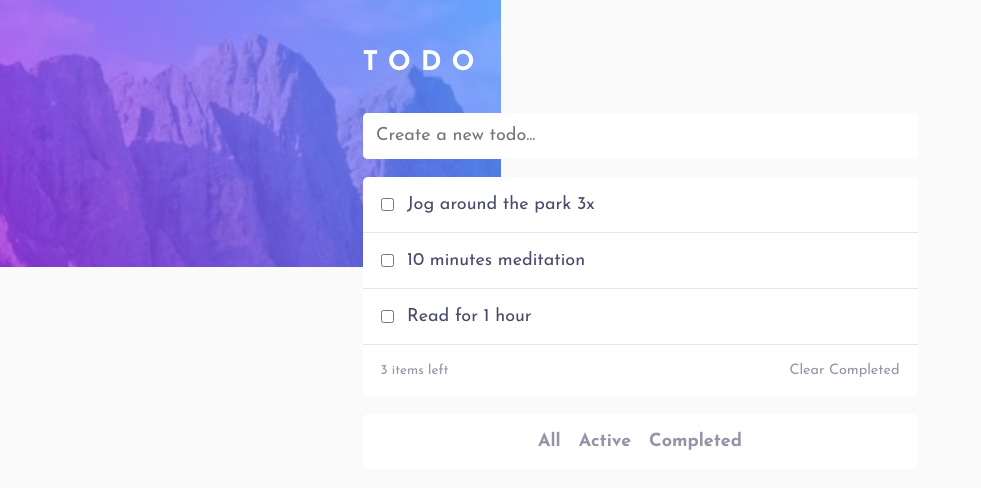
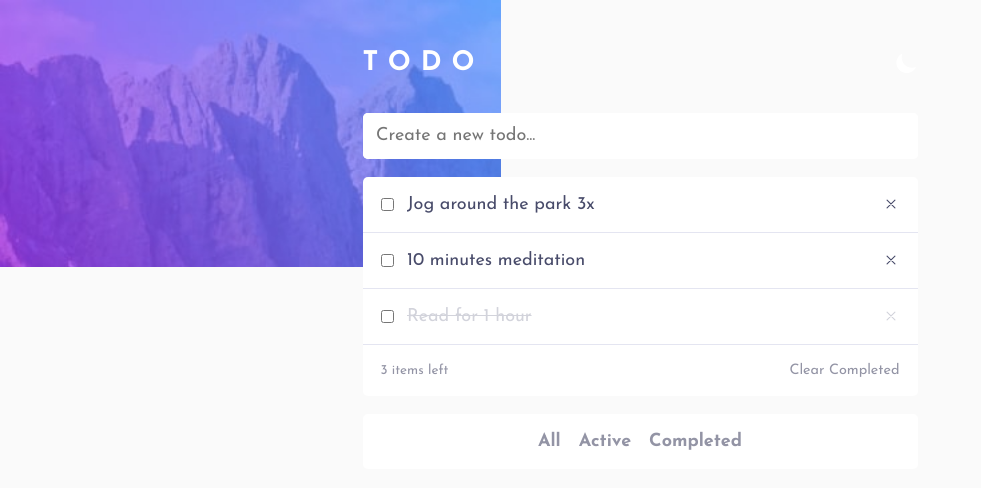
Before and after one commit to jwhong98/todo, a React (Create React App) app: page / in a window 1280 px wide. Shown: the top 488 px of the page, without its empty margins (0-981 px from the left). Built offline with nearby package versions, Linux system fonts and the light colour scheme.

Commit message:
implemented filters

```diff
--- a/src/components/List/List.js
+++ b/src/components/List/List.js
@@ -3,23 +3,36 @@ import Todos from "../Todos/Todos";
 import { ListContainer, TodoList, ListAction, TodoTabs } from "./ListElements";
 
 const List = () => {
-  const [todo, setTodo] = useState([
+  const [defaultList, setDefaultList] = useState([
     { id: 1, todo: "Jog around the park 3x", complete: false },
     { id: 2, todo: "10 minutes meditation", complete: false },
-    { id: 3, todo: "Read for 1 hour", complete: false },
+    { id: 3, todo: "Read for 1 hour", complete: true },
   ]);
 
+  const [todo, setTodo] = useState(defaultList);
+
   const clearHandler = () => {
-    setTodo([]);
+    const filteredList = todo.filter((item) => item.complete === false);
+    setTodo(filteredList);
+    setDefaultList(filteredList);
   };
 
   const removeHandler = (id) => {
-    setTodo(todo.filter((item) => item.id !== id));
+    const filteredList = todo.filter((item) => item.id !== id);
+    setTodo(filteredList);
+    setDefaultList(filteredList);
+  };
+
+  const allHandler = () => {
+    setTodo(defaultList);
+  };
+
+  const activeHandler = () => {
+    setTodo(defaultList.filter((item) => item.complete === false));
   };
 
   const completeHandler = () => {
-    const filteredList = todo.filter((item) => item.complete);
-    setTodo(filteredList);
+    setTodo(defaultList.filter((item) => item.complete));
   };
 
   const keyDownHandler = (e) => {
@@ -31,6 +44,7 @@ const List = () => {
         complete: false,
       };
       setTodo((prevArr) => [...prevArr, newTodo]);
+      setDefaultList((prevArr) => [...prevArr, newTodo]);
       e.target.value = "";
     }
   };
@@ -64,8 +78,8 @@ const List = () => {
         </ListAction>
       </TodoList>
       <TodoTabs>
-        <button>All</button>
-        <button>Active</button>
+        <button onClick={allHandler}>All</button>
+        <button onClick={activeHandler}>Active</button>
         <button onClick={completeHandler}>Completed</button>
       </TodoTabs>
     </>
```
Also changed, not shown: 1 other file (tests, documents, lock files or other folders).
